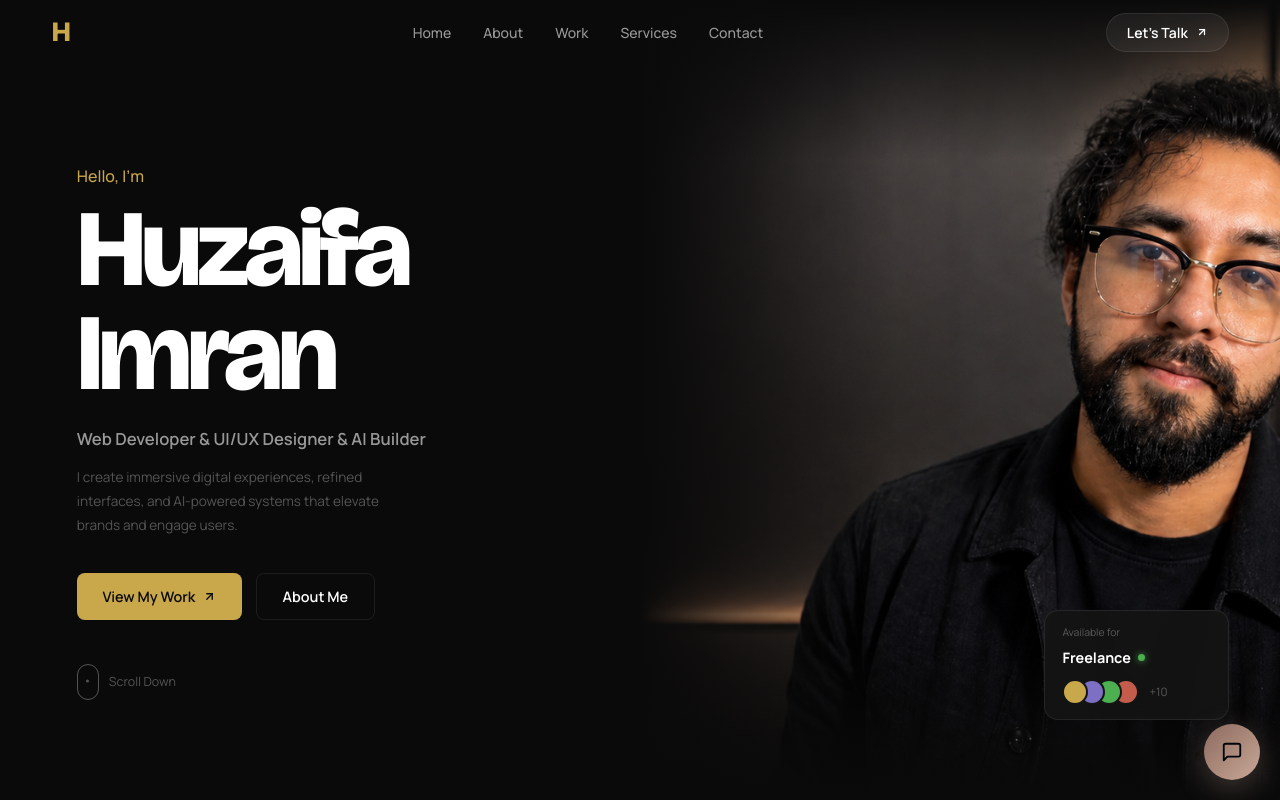
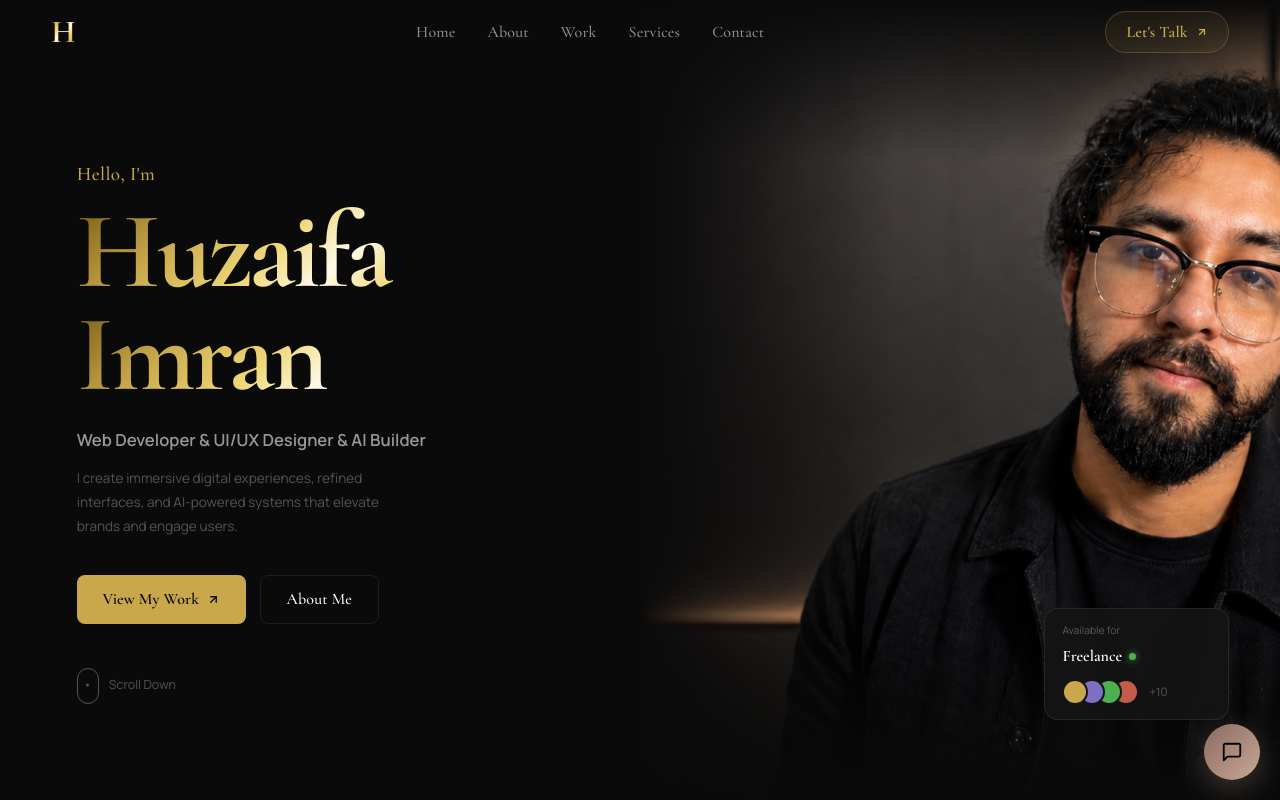
Before and after one commit to huzaifaiupk10-ops/portfolio, a React (Vite) app: page / in a window 1280 px wide. Shown: the top 800 px of the page. Built offline with nearby package versions, Linux system fonts and the light colour scheme; a web font is replaced by a local one.

Commit message:
Cormorant Garamond + metallic gold effect on all headings, nav, hero name

```diff
--- a/src/components/About.jsx
+++ b/src/components/About.jsx
@@ -11,7 +11,7 @@ export default function About() {
         <div>
           {['The person','behind the work.'].map((line,i)=>(
             <div key={i} style={{ overflow:'hidden' }}>
-              <motion.div initial={{y:'105%'}} animate={inView?{y:'0%'}:{}} transition={{delay:i*0.12,duration:0.9,ease}} style={{ fontFamily:'var(--font-serif)', fontWeight:700, fontSize:'clamp(2.2rem,4.5vw,3.5rem)', color: i===1?'var(--gold)':'var(--ink)', letterSpacing:'-0.02em', lineHeight:0.95, paddingBottom:'0.06em' }}>{line}</motion.div>
+              <motion.div initial={{y:'105%'}} animate={inView?{y:'0%'}:{}} transition={{delay:i*0.12,duration:0.9,ease}} className="metallic" style={{ fontFamily:'var(--font-serif)', fontWeight:700, fontSize:'clamp(2.2rem,4.5vw,3.5rem)', letterSpacing:'-0.02em', lineHeight:0.95, paddingBottom:'0.06em' }}>{line}</motion.div>
             </div>
           ))}
           <motion.p initial={{opacity:0,y:12}} animate={inView?{opacity:1,y:0}:{}} transition={{delay:0.35,duration:0.7}} style={{ fontFamily:'var(--font-body)', fontSize:'0.9rem', color:'var(--ink-3)', lineHeight:1.85, marginTop:'2rem', maxWidth:'44ch' }}>{personal.about}</motion.p>
--- a/src/components/Contact.jsx
+++ b/src/components/Contact.jsx
@@ -11,10 +11,10 @@ export default function Contact() {
       <div ref={ref} style={{ maxWidth:'var(--max-w)', margin:'0 auto', position:'relative', zIndex:1 }}>
         <motion.p initial={{opacity:0}} animate={inView?{opacity:1}:{}} transition={{duration:0.5}} style={{ fontFamily:'var(--font-body)', fontWeight:500, fontSize:'0.8rem', color:'var(--ink-3)', marginBottom:'1.5rem' }}>Available for new projects</motion.p>
         <div style={{ overflow:'hidden', marginBottom:'0.25rem' }}>
-          <motion.div initial={{y:'110%'}} animate={inView?{y:'0%'}:{}} transition={{duration:0.95,ease}} style={{ fontFamily:'var(--font-serif)', fontWeight:700, fontSize:'clamp(3rem,8vw,7rem)', color:'var(--ink)', letterSpacing:'-0.03em', lineHeight:0.9 }}>Let's build</motion.div>
+          <motion.div initial={{y:'110%'}} animate={inView?{y:'0%'}:{}} transition={{duration:0.95,ease}} className="metallic" style={{ fontFamily:'var(--font-serif)', fontWeight:700, fontSize:'clamp(3rem,8vw,7rem)', letterSpacing:'-0.03em', lineHeight:0.9 }}>Let's build</motion.div>
         </div>
         <div style={{ overflow:'hidden', marginBottom:'2.5rem' }}>
-          <motion.div initial={{y:'110%'}} animate={inView?{y:'0%'}:{}} transition={{delay:0.1,duration:0.95,ease}} style={{ fontFamily:'var(--font-serif)', fontWeight:700, fontSize:'clamp(3rem,8vw,7rem)', color:'var(--gold)', letterSpacing:'-0.03em', lineHeight:0.9 }}>something great.</motion.div>
+          <motion.div initial={{y:'110%'}} animate={inView?{y:'0%'}:{}} transition={{delay:0.1,duration:0.95,ease}} className="metallic" style={{ fontFamily:'var(--font-serif)', fontWeight:700, fontSize:'clamp(3rem,8vw,7rem)', letterSpacing:'-0.03em', lineHeight:0.9 }}>something great.</motion.div>
         </div>
         <motion.a initial={{opacity:0,y:12}} animate={inView?{opacity:1,y:0}:{}} transition={{delay:0.35,duration:0.6}} href={'mailto:'+personal.email} style={{ fontFamily:'var(--font-display)', fontWeight:700, fontSize:'clamp(1rem,2vw,1.4rem)', color:'var(--ink-2)', textDecoration:'none', borderBottom:'1px solid var(--border)', paddingBottom:'0.25rem', display:'inline-block', transition:'color 0.2s, border-color 0.2s', letterSpacing:'-0.02em' }} onMouseEnter={e=>{e.currentTarget.style.color='var(--gold)';e.currentTarget.style.borderColor='var(--gold)'}} onMouseLeave={e=>{e.currentTarget.style.color='var(--ink-2)';e.currentTarget.style.borderColor='var(--border)'}}>
           {personal.email}
--- a/src/components/Footer.jsx
+++ b/src/components/Footer.jsx
@@ -3,7 +3,7 @@ export default function Footer() {
   return (
     <footer style={{ padding:'2.5rem var(--gutter)' }}>
       <div style={{ maxWidth:'var(--max-w)', margin:'0 auto', display:'flex', justifyContent:'space-between', alignItems:'center', flexWrap:'wrap', gap:'1.25rem' }}>
-        <span style={{ fontFamily:'var(--font-display)', fontWeight:800, fontSize:'1.5rem', color:'var(--gold)' }}>H</span>
+        <span className="metallic" style={{ fontFamily:'var(--font-serif)', fontWeight:700, fontSize:'2rem', letterSpacing:'-0.02em' }}>H</span>
         <p style={{ fontFamily:'var(--font-body)', fontSize:'0.8rem', color:'var(--ink-3)' }}>© 2026 Huzaifa Imran — Web Developer, UI/UX Designer, AI Builder</p>
         <div style={{ display:'flex', gap:'1.5rem' }}>
           <a href={'mailto:'+personal.email} style={{ fontFamily:'var(--font-body)', fontSize:'0.8rem', color:'var(--ink-3)', textDecoration:'none', transition:'color 0.2s' }} onMouseEnter={e=>e.currentTarget.style.color='var(--gold)'} onMouseLeave={e=>e.currentTarget.style.color='var(--ink-3)'}>Email</a>
--- a/src/components/Hero.jsx
+++ b/src/components/Hero.jsx
@@ -8,7 +8,7 @@ export default function Hero() {
       {/* Left: text */}
       <div style={{ flex:'0 0 52%', maxWidth:'52%', padding:'4rem var(--gutter) 4rem clamp(1.25rem,6vw,6rem)', position:'relative', zIndex:2 }}>
 
-        <motion.p initial={{opacity:0,y:8}} animate={{opacity:1,y:0}} transition={{delay:1.5,duration:0.5,ease}} style={{ fontFamily:'var(--font-body)', fontWeight:500, fontSize:'1rem', color:'var(--gold)', marginBottom:'0.9rem' }}>
+        <motion.p initial={{opacity:0,y:8}} animate={{opacity:1,y:0}} transition={{delay:1.5,duration:0.5,ease}} style={{ fontFamily:'var(--font-serif)', fontWeight:500, fontSize:'1.2rem', color:'var(--gold)', marginBottom:'0.9rem', letterSpacing:'0.02em' }}>
           Hello, I'm
         </motion.p>
 
@@ -18,7 +18,8 @@ export default function Hero() {
               <motion.div
                 initial={{y:'110%'}} animate={{y:'0%'}}
                 transition={{delay:1.35+i*0.13, duration:0.9, ease}}
-                style={{ fontFamily:'var(--font-display)', fontWeight:800, fontSize:'clamp(3.8rem,8.5vw,7rem)', color:'var(--ink)', letterSpacing:'-0.045em', lineHeight:0.88, paddingBottom:'0.07em', display:'block' }}
+                className="metallic"
+                style={{ fontFamily:'var(--font-serif)', fontWeight:700, fontSize:'clamp(3.8rem,8.5vw,7rem)', letterSpacing:'-0.03em', lineHeight:0.88, paddingBottom:'0.07em', display:'block' }}
               >{w}</motion.div>
             </div>
           ))}
@@ -34,21 +35,20 @@ export default function Hero() {
 
         <motion.div initial={{opacity:0,y:10}} animate={{opacity:1,y:0}} transition={{delay:2.05,duration:0.55,ease}} style={{ display:'flex', gap:'0.875rem', flexWrap:'wrap', marginBottom:'2.75rem' }}>
           <a href="#work"
-            style={{ fontFamily:'var(--font-body)', fontWeight:600, fontSize:'0.9rem', color:'#0A0A0A', textDecoration:'none', display:'inline-flex', alignItems:'center', gap:8, padding:'0.72rem 1.6rem', background:'var(--gold)', borderRadius:8, transition:'transform 0.2s, box-shadow 0.2s' }}
+            style={{ fontFamily:'var(--font-serif)', fontWeight:600, fontSize:'1rem', color:'#0A0A0A', textDecoration:'none', display:'inline-flex', alignItems:'center', gap:8, padding:'0.72rem 1.6rem', background:'var(--gold)', borderRadius:8, letterSpacing:'0.01em', transition:'transform 0.2s, box-shadow 0.2s' }}
             onMouseEnter={e=>{e.currentTarget.style.transform='translateY(-2px)';e.currentTarget.style.boxShadow='0 8px 28px rgba(201,168,76,0.45)'}}
             onMouseLeave={e=>{e.currentTarget.style.transform='';e.currentTarget.style.boxShadow=''}}>
             View My Work
             <svg width="13" height="13" viewBox="0 0 24 24" fill="none" stroke="currentColor" strokeWidth="2.5" strokeLinecap="round"><line x1="7" y1="17" x2="17" y2="7"/><polyline points="7 7 17 7 17 17"/></svg>
           </a>
           <a href="#about"
-            style={{ fontFamily:'var(--font-body)', fontWeight:600, fontSize:'0.9rem', color:'var(--ink)', textDecoration:'none', padding:'0.72rem 1.6rem', border:'1px solid var(--border)', borderRadius:8, transition:'border-color 0.2s' }}
+            style={{ fontFamily:'var(--font-serif)', fontWeight:500, fontSize:'1rem', color:'var(--ink)', textDecoration:'none', padding:'0.72rem 1.6rem', border:'1px solid var(--border)', borderRadius:8, letterSpacing:'0.01em', transition:'border-color 0.2s' }}
             onMouseEnter={e=>e.currentTarget.style.borderColor='rgba(255,255,255,0.3)'}
             onMouseLeave={e=>e.currentTarget.style.borderColor='var(--border)'}>
             About Me
           </a>
         </motion.div>
 
-        {/* Scroll indicator */}
         <motion.div initial={{opacity:0}} animate={{opacity:1}} transition={{delay:2.3,duration:0.5}} style={{ display:'flex', alignItems:'center', gap:10 }}>
           <div style={{ width:22, height:36, borderRadius:12, border:'1.5px solid var(--ink-3)', display:'flex', alignItems:'flex-start', justifyContent:'center', padding:'5px 0' }}>
             <motion.div animate={{y:[0,10,0]}} transition={{duration:1.8, repeat:Infinity, ease:'easeInOut'}} style={{ width:3, height:3, borderRadius:'50%', background:'var(--ink-3)' }} />
@@ -62,26 +62,17 @@ export default function Hero() {
         initial={{opacity:0}} animate={{opacity:1}} transition={{delay:1.3,duration:1.2}}
         style={{ position:'absolute', right:0, top:0, bottom:0, width:'50%', overflow:'hidden' }}
       >
-        {/* Left fade so photo blends into bg */}
         <div style={{ position:'absolute', left:0, top:0, bottom:0, width:'40%', background:'linear-gradient(to right, #0A0A0A 0%, transparent 100%)', zIndex:2, pointerEvents:'none' }} />
-        {/* Top + bottom fades */}
         <div style={{ position:'absolute', left:0, right:0, top:0, height:'20%', background:'linear-gradient(to bottom, #0A0A0A 0%, transparent 100%)', zIndex:2, pointerEvents:'none' }} />
         <div style={{ position:'absolute', left:0, right:0, bottom:0, height:'20%', background:'linear-gradient(to top, #0A0A0A 0%, transparent 100%)', zIndex:2, pointerEvents:'none' }} />
-
-        <img
-          src="/hero-photo.png"
-          alt="Huzaifa Imran"
-          style={{ width:'100%', height:'100%', objectFit:'cover', objectPosition:'center top', display:'block' }}
-        />
-
-        {/* Available card */}
+        <img src="/hero-photo.png" alt="Huzaifa Imran" style={{ width:'100%', height:'100%', objectFit:'cover', objectPosition:'center top', display:'block' }} />
         <motion.div
           initial={{opacity:0,y:12}} animate={{opacity:1,y:0}} transition={{delay:2.2,duration:0.6,ease}}
           style={{ position:'absolute', bottom:'10%', right:'8%', background:'rgba(20,20,20,0.9)', backdropFilter:'blur(16px)', border:'1px solid var(--border)', borderRadius:14, padding:'0.9rem 1.1rem', minWidth:185, zIndex:4 }}
         >
           <p style={{ fontFamily:'var(--font-body)', fontSize:'0.65rem', color:'var(--ink-3)', marginBottom:'0.35rem' }}>Available for</p>
           <div style={{ display:'flex', alignItems:'center', gap:7, marginBottom:'0.65rem' }}>
-            <span style={{ fontFamily:'var(--font-body)', fontWeight:700, fontSize:'0.9rem', color:'var(--ink)' }}>Freelance</span>
+            <span style={{ fontFamily:'var(--font-serif)', fontWeight:600, fontSize:'1rem', color:'var(--ink)' }}>Freelance</span>
             <span style={{ width:7, height:7, borderRadius:'50%', background:'#4CAF50', boxShadow:'0 0 7px rgba(76,175,80,0.9)' }} />
           </div>
           <div style={{ display:'flex', alignItems:'center' }}>
--- a/src/components/Navbar.jsx
+++ b/src/components/Navbar.jsx
@@ -11,11 +11,18 @@ export default function Navbar() {
   const hrefs = ['#hero','#about','#work','#services','#contact'];
   return (
     <nav style={{position:'fixed',top:0,left:0,right:0,zIndex:100,height:64,display:'flex',alignItems:'center',justifyContent:'space-between',padding:'0 clamp(1.25rem,4vw,3.5rem)',background:scrolled?'rgba(10,10,10,0.92)':'transparent',backdropFilter:scrolled?'blur(20px)':'none',borderBottom:scrolled?'1px solid var(--border)':'none',transition:'all 0.3s ease'}}>
-      <a href='/' style={{textDecoration:'none'}}><span style={{fontFamily:'var(--font-display)',fontWeight:800,fontSize:'1.75rem',color:'var(--gold)',letterSpacing:'-0.04em'}}>H</span></a>
+      <a href='/' style={{textDecoration:'none'}}>
+        <span className="metallic" style={{fontFamily:'var(--font-serif)',fontWeight:700,fontSize:'2rem',letterSpacing:'-0.02em',display:'block'}}>H</span>
+      </a>
       <div className='nav-links' style={{display:'flex',gap:'2rem'}}>
-        {links.map((l,i)=><a key={l} href={hrefs[i]} style={{fontFamily:'var(--font-body)',fontWeight:500,fontSize:'0.875rem',color:'var(--ink-2)',textDecoration:'none',transition:'color 0.2s'}} onMouseEnter={e=>e.currentTarget.style.color='#fff'} onMouseLeave={e=>e.currentTarget.style.color='var(--ink-2)'}>{l}</a>)}
+        {links.map((l,i)=>(
+          <a key={l} href={hrefs[i]} className="metallic-hover" style={{fontFamily:'var(--font-serif)',fontWeight:500,fontSize:'1rem',color:'rgba(255,255,255,0.55)',textDecoration:'none',letterSpacing:'0.01em',transition:'all 0.2s'}} onMouseEnter={e=>e.currentTarget.style.opacity='1'} onMouseLeave={e=>e.currentTarget.style.opacity=''}>{l}</a>
+        ))}
       </div>
-      <a href='#contact' style={{fontFamily:'var(--font-body)',fontWeight:600,fontSize:'0.875rem',color:'var(--ink)',textDecoration:'none',display:'flex',alignItems:'center',gap:8,padding:'0.5rem 1.25rem',background:'rgba(255,255,255,0.06)',border:'1px solid var(--border)',borderRadius:999,transition:'all 0.2s'}} onMouseEnter={e=>{e.currentTarget.style.background='var(--gold-dim)';e.currentTarget.style.borderColor='var(--border-gold)'}} onMouseLeave={e=>{e.currentTarget.style.background='rgba(255,255,255,0.06)';e.currentTarget.style.borderColor='var(--border)'}}>Let's Talk <svg width='12' height='12' viewBox='0 0 24 24' fill='none' stroke='currentColor' strokeWidth='2.5' strokeLinecap='round'><line x1='7' y1='17' x2='17' y2='7'/><polyline points='7 7 17 7 17 17'/></svg></a>
+      <a href='#contact' style={{fontFamily:'var(--font-serif)',fontWeight:600,fontSize:'1rem',color:'var(--gold)',textDecoration:'none',display:'flex',alignItems:'center',gap:8,padding:'0.5rem 1.25rem',background:'rgba(201,168,76,0.07)',border:'1px solid rgba(201,168,76,0.25)',borderRadius:999,letterSpacing:'0.01em',transition:'all 0.2s'}} onMouseEnter={e=>{e.currentTarget.style.background='rgba(201,168,76,0.14)';e.currentTarget.style.borderColor='rgba(201,168,76,0.5)'}} onMouseLeave={e=>{e.currentTarget.style.background='rgba(201,168,76,0.07)';e.currentTarget.style.borderColor='rgba(201,168,76,0.25)'}}>
+        Let's Talk
+        <svg width='12' height='12' viewBox='0 0 24 24' fill='none' stroke='currentColor' strokeWidth='2.5' strokeLinecap='round'><line x1='7' y1='17' x2='17' y2='7'/><polyline points='7 7 17 7 17 17'/></svg>
+      </a>
     </nav>
   );
 }
--- a/src/components/Projects.jsx
+++ b/src/components/Projects.jsx
@@ -14,7 +14,7 @@ export default function Projects() {
     <section id="work" style={{ padding:'5rem var(--gutter)', borderBottom:'1px solid var(--border)' }}>
       <div ref={ref} style={{ maxWidth:'var(--max-w)', margin:'0 auto' }}>
         <motion.div initial={{opacity:0,y:16}} animate={inView?{opacity:1,y:0}:{}} transition={{duration:0.6,ease}} style={{ display:'flex', justifyContent:'space-between', alignItems:'flex-end', marginBottom:'3.5rem', flexWrap:'wrap', gap:'1rem' }}>
-          <h2 style={{ fontFamily:'var(--font-serif)', fontWeight:700, fontSize:'clamp(2.4rem,5vw,3.75rem)', color:'var(--ink)', letterSpacing:'-0.02em', lineHeight:0.95 }}>Selected Work</h2>
+          <h2 className="metallic" style={{ fontFamily:'var(--font-serif)', fontWeight:700, fontSize:'clamp(2.4rem,5vw,3.75rem)', letterSpacing:'-0.02em', lineHeight:0.95 }}>Selected Work</h2>
           <p style={{ fontFamily:'var(--font-body)', fontSize:'0.85rem', color:'var(--ink-3)' }}>{list.length} Projects</p>
         </motion.div>
         <div style={{ position:'relative' }}>
--- a/src/components/Services.jsx
+++ b/src/components/Services.jsx
@@ -11,7 +11,7 @@ export default function Services() {
     <section id="services" style={{ padding:'5rem var(--gutter)', borderBottom:'1px solid var(--border)' }}>
       <div ref={ref} style={{ maxWidth:'var(--max-w)', margin:'0 auto' }}>
         <motion.div initial={{opacity:0,y:16}} animate={inView?{opacity:1,y:0}:{}} transition={{duration:0.6,ease}} style={{ display:'flex', justifyContent:'space-between', alignItems:'flex-end', marginBottom:'3.5rem', flexWrap:'wrap', gap:'1rem' }}>
-          <h2 style={{ fontFamily:'var(--font-serif)', fontWeight:700, fontSize:'clamp(2.4rem,5vw,3.75rem)', color:'var(--ink)', letterSpacing:'-0.02em', lineHeight:0.95 }}>What I Do</h2>
+          <h2 className="metallic" style={{ fontFamily:'var(--font-serif)', fontWeight:700, fontSize:'clamp(2.4rem,5vw,3.75rem)', letterSpacing:'-0.02em', lineHeight:0.95 }}>What I Do</h2>
         </motion.div>
         {services.map((s,i) => (
           <motion.div key={s.id} initial={{opacity:0,y:12}} animate={inView?{opacity:1,y:0}:{}} transition={{delay:i*0.08,duration:0.6,ease}}>
--- a/src/components/Testimonials.jsx
+++ b/src/components/Testimonials.jsx
@@ -8,7 +8,7 @@ export default function Testimonials() {
   return (
     <section style={{ padding:'5rem var(--gutter)', borderBottom:'1px solid var(--border)' }}>
       <div ref={ref} style={{ maxWidth:'var(--max-w)', margin:'0 auto' }}>
-        <motion.h2 initial={{opacity:0,y:16}} animate={inView?{opacity:1,y:0}:{}} transition={{duration:0.6,ease}} style={{ fontFamily:'var(--font-serif)', fontWeight:700, fontSize:'clamp(2.4rem,5vw,3.75rem)', color:'var(--ink)', letterSpacing:'-0.02em', marginBottom:'3.5rem' }}>Kind Words</motion.h2>
+        <motion.h2 initial={{opacity:0,y:16}} animate={inView?{opacity:1,y:0}:{}} transition={{duration:0.6,ease}} className="metallic" style={{ fontFamily:'var(--font-serif)', fontWeight:700, fontSize:'clamp(2.4rem,5vw,3.75rem)', letterSpacing:'-0.02em', marginBottom:'3.5rem' }}>Kind Words</motion.h2>
         <div style={{ display:'grid', gridTemplateColumns:'repeat(3,1fr)', gap:'1.5rem' }}>
           {testimonials.map((t,i)=>(
             <motion.div key={t.name} initial={{opacity:0,y:20}} animate={inView?{opacity:1,y:0}:{}} transition={{delay:i*0.1,duration:0.7,ease}} style={{ background:'var(--card)', borderRadius:'var(--radius)', padding:'2rem', border:'1px solid var(--border)' }}>
--- a/src/index.css
+++ b/src/index.css
@@ -47,6 +47,21 @@ body { background: var(--bg); color: var(--ink); font-family: var(--font-body);
   *, *::before, *::after { animation-duration: .01ms !important; transition-duration: .01ms !important; }
 }
 
+/* Metallic gold gradient text effect */
+.metallic {
+  background: linear-gradient(135deg, #7A5C10 0%, #C9A84C 20%, #F0D878 38%, #FFFAE8 50%, #F0D878 62%, #C9A84C 80%, #7A5C10 100%);
+  -webkit-background-clip: text;
+  -webkit-text-fill-color: transparent;
+  background-clip: text;
+}
+.metallic-hover:hover {
+  background: linear-gradient(135deg, #7A5C10 0%, #C9A84C 20%, #F0D878 38%, #FFFAE8 50%, #F0D878 62%, #C9A84C 80%, #7A5C10 100%);
+  -webkit-background-clip: text;
+  -webkit-text-fill-color: transparent;
+  background-clip: text;
+  transition: all 0.25s;
+}
+
 @keyframes spin-slow { to { transform: rotate(360deg); } }
 @keyframes spin-ccw  { to { transform: rotate(-360deg); } }
 @keyframes float-y { 0%,100% { transform: translateY(0); } 50% { transform: translateY(-10px); } }
```
